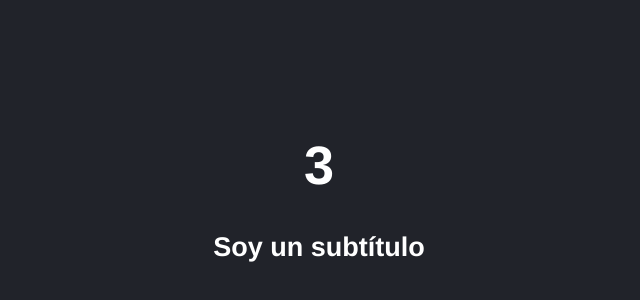
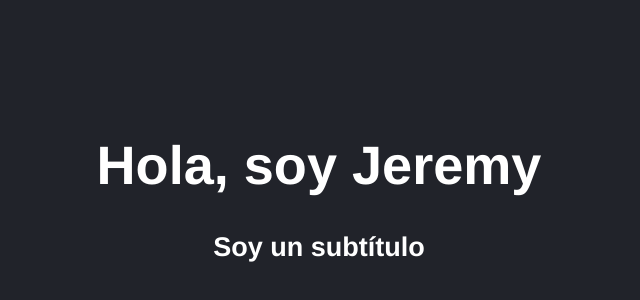
Before and after one commit to jeremyandes/react-cero-a-experto, a React (Vite) app in the folder apps/03-counter-app-vite/: page / in a window 1280 px wide. Shown: the part 210-510 px from the top of the page, without its empty margins (329-969 px from the left). Built offline with nearby package versions, Linux system fonts and the light colour scheme.

Commit message:
40. Comunicación entre componentes - Props

```diff
--- a/apps/03-counter-app-vite/index.html
+++ b/apps/03-counter-app-vite/index.html
@@ -1,13 +1,15 @@
 <!DOCTYPE html>
 <html lang="en">
+
 <head>
   <meta charset="UTF-8" />
-    <link rel="icon" type="image/svg+xml" href="/src/favicon.svg" />
   <meta name="viewport" content="width=device-width, initial-scale=1.0" />
   <title>Vite App</title>
 </head>
+
 <body>
   <div id="root"></div>
   <script type="module" src="/src/main.jsx"></script>
 </body>
+
 </html>
--- a/apps/03-counter-app-vite/src/FirstApp.jsx
+++ b/apps/03-counter-app-vite/src/FirstApp.jsx
@@ -1,13 +1,9 @@
-const getResult = (a, b) => {
-    return a + b;
-}
-
-export const FirstApp = () => {
+export const FirstApp = ({ title, subtitle }) => {
     return (
         <>
-            <h1>{getResult(1, 2)}</h1>
+            <h1>{title}</h1>
             {/* <code>{JSON.stringify(newMessage)}</code> */}
-            <h4>Soy un subtítulo</h4>
+            <h4>{subtitle}</h4>
         </>
     )
 }
--- a/apps/03-counter-app-vite/src/main.jsx
+++ b/apps/03-counter-app-vite/src/main.jsx
@@ -8,6 +8,6 @@ import './styles.css';
 
 ReactDOM.createRoot(document.getElementById('root')).render(
     <React.StrictMode>
-        <FirstApp />
+        <FirstApp title='Hola, soy Jeremy' subtitle='Soy un subtítulo' />
     </React.StrictMode>
 );
```
Lines whose indentation alone changed are shown as unchanged.
